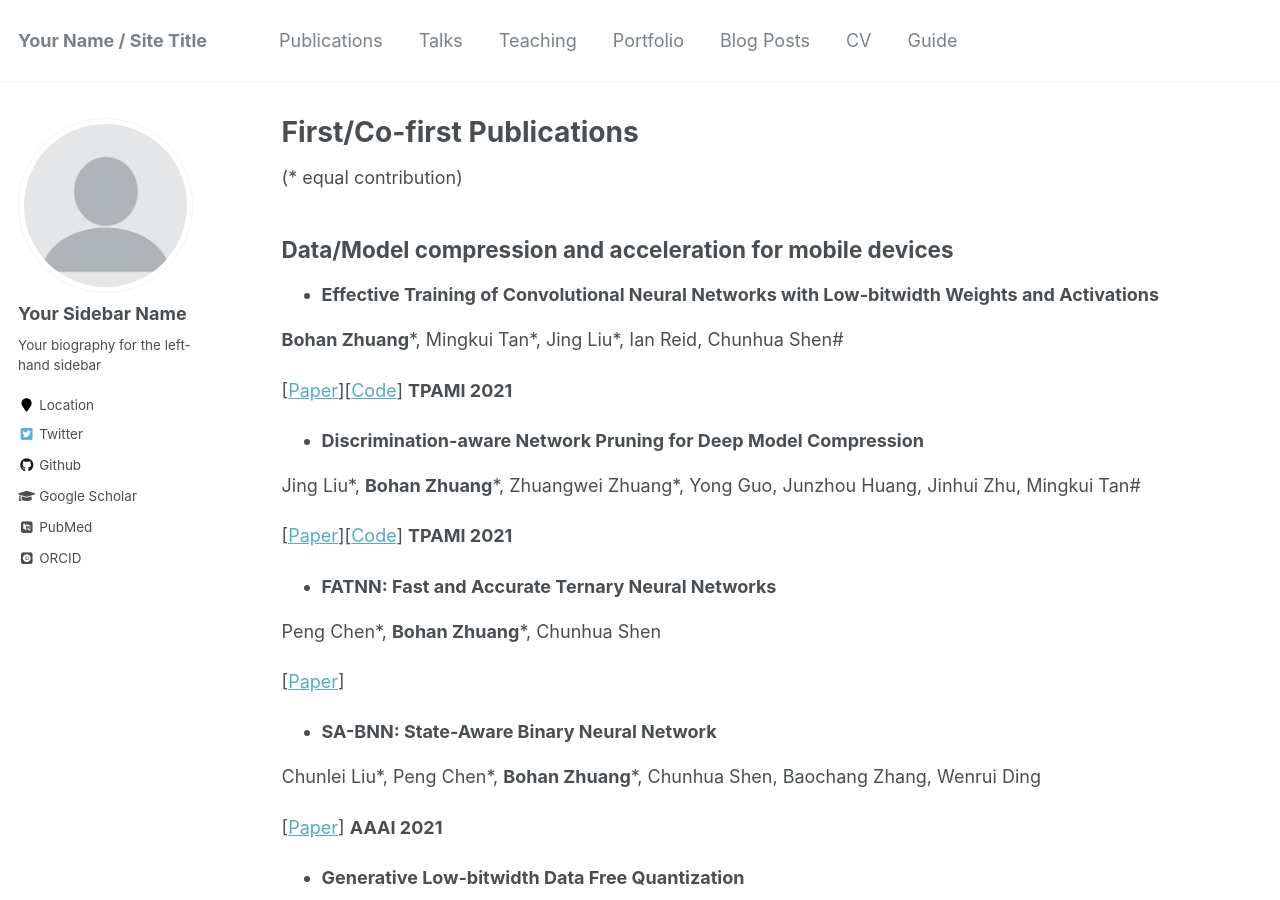
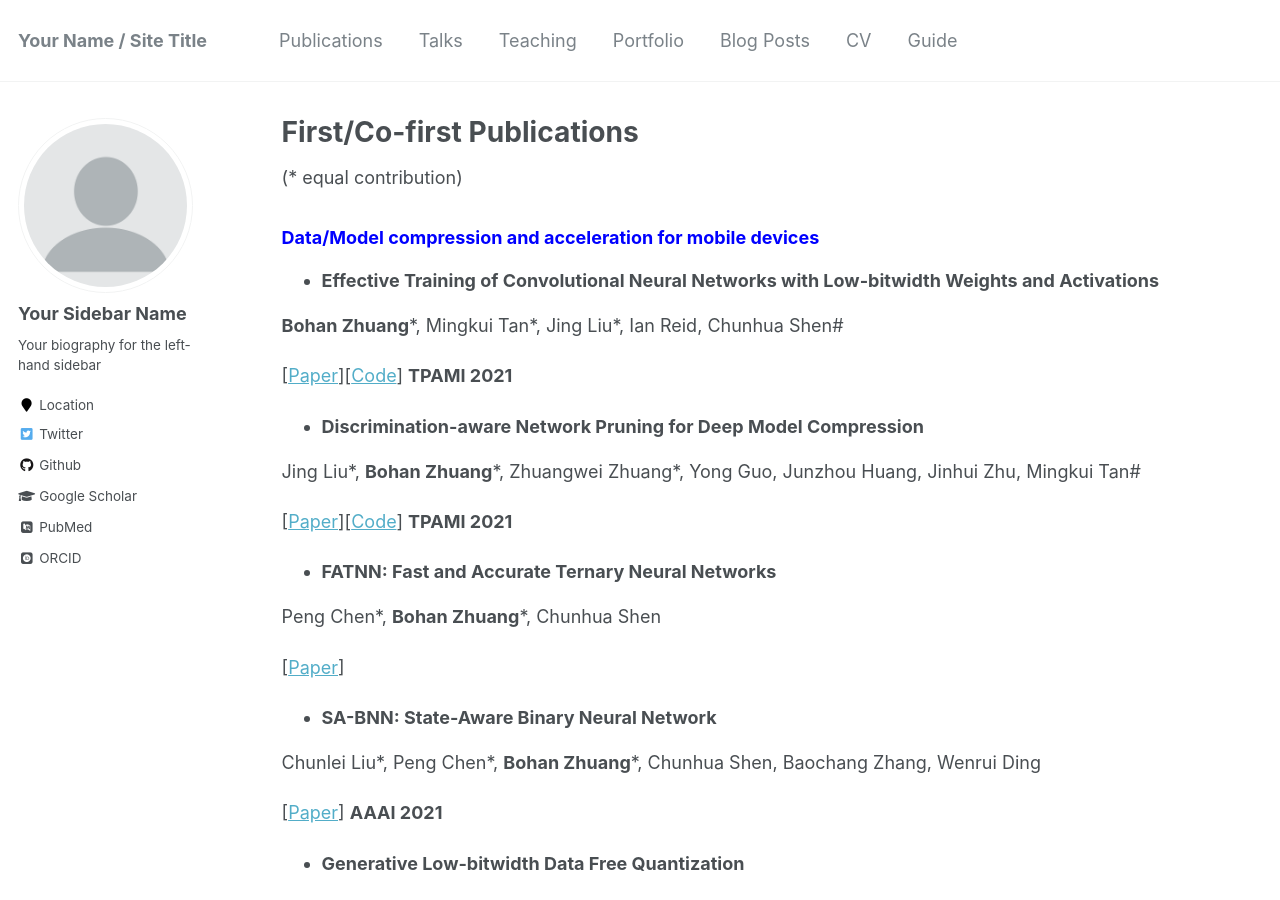
Before and after one commit to bohanzhuang/bohanzhuang.github.io, a Jekyll site: the page built from _pages/publications.md, in a window 1280 px wide and 900 px high. Built offline with Jekyll 4.4.1, drawn with Linux system fonts in a browser that asks for light colours; some web fonts are replaced.

Commit message:
Update publications.md

```diff
--- a/_pages/publications.md
+++ b/_pages/publications.md
@@ -9,7 +9,7 @@ author_profile: true
 (\* equal contribution)
 
 
-## Data/Model compression and acceleration for mobile devices
+### <span style="color:blue"> Data/Model compression and acceleration for mobile devices </span>
 
 
 - **Effective Training of Convolutional Neural Networks with Low-bitwidth Weights and Activations**
```
